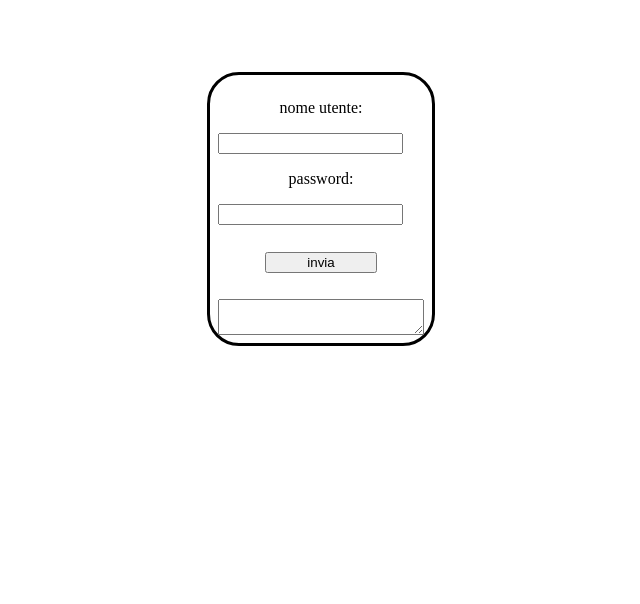
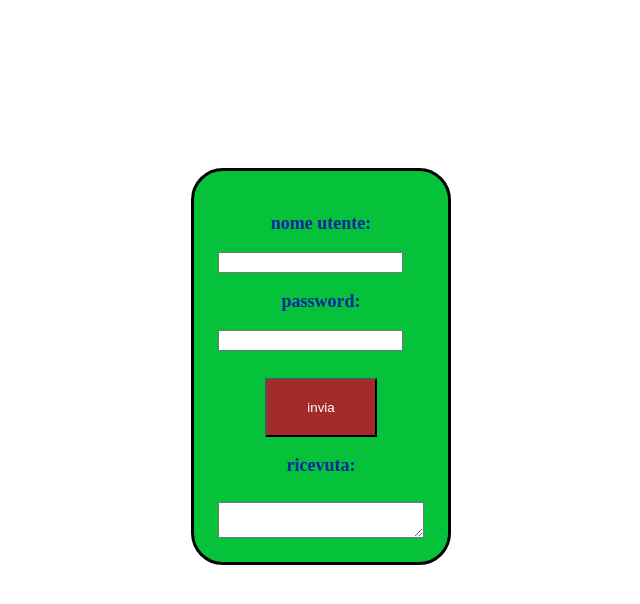
Before and after one commit to KommandoDirlewanger/Client, a plain HTML site: page tpisit/chatClient/client.html in a window 1280 px wide. Shown: the whole page, without its empty margins (319-959 px from the left). Drawn offline with Linux system fonts and the light colour scheme.

```diff
--- a/tpisit/chatClient/client.html
+++ b/tpisit/chatClient/client.html
@@ -9,7 +9,7 @@
 </head>
 <body>
 
-    <section>
+    <section id="schermata_login">
 
         <p>nome utente:</p>
 
@@ -21,6 +21,8 @@
 
         <button onclick="componi()">invia</button>
 
+        <p id="ricevuta">ricevuta:</p>
+
         <textarea id="ricezione" readonly></textarea>
 
     </section>
--- a/tpisit/chatClient/script.js
+++ b/tpisit/chatClient/script.js
@@ -8,6 +8,11 @@ function gestoreRicezione(messaggioRicevuto) {
 
     document.getElementById("ricezione").textContent += messaggioRicevuto.data + "\n";
 
+    if (messaggioRicevuto.data == "R|no") {
+
+        chiudiLaConnessione();
+
+    }
 }
 
 function componi(){
@@ -20,5 +25,11 @@ function componi(){
 }
 
 function chiudiLaConnessione(){
+    document.getElementById("ricevuta").textContent = "connesione chiusa"
+console.log("chiuso");
 ws.close();
 }
+
+function entrato() {
+    document.getElementById("schermata_login")
+}
--- a/tpisit/chatClient/style.css
+++ b/tpisit/chatClient/style.css
@@ -5,9 +5,11 @@ body{
 section{
     display: inline-block;
     border: 0.2em solid black;
-    padding: 0.5em;
+    padding: 1.5em;
     border-radius: 2em;
     margin-top: 4em;
+    background-color: rgb(6, 194, 59 );
+    margin-top: 10em;
 
 }
 input{
@@ -17,6 +19,11 @@ button{
     margin-top: 2em;
     padding-left: 3em;
     padding-right: 3em;
+    background-color: brown;
+    padding-top: 1.5em;
+    padding-bottom: 1.5em;
+    text-align: center;
+    color: rgb(255, 255, 255);
 }
 textarea{
     display: block;
@@ -24,3 +31,12 @@ textarea{
     margin-top: 2em;
     padding-right: 2em;
 }
+p{
+    color: rgb(8, 39, 161);
+    font-size: large;
+    font-weight: bold;
+}
+#ricevuta{
+    font-size: large;
+    font-weight: bold;
+}
```
